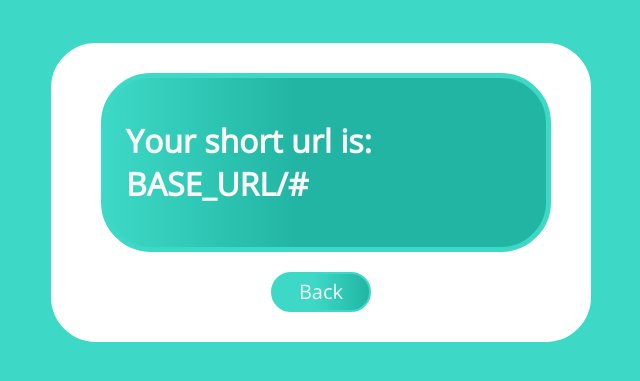
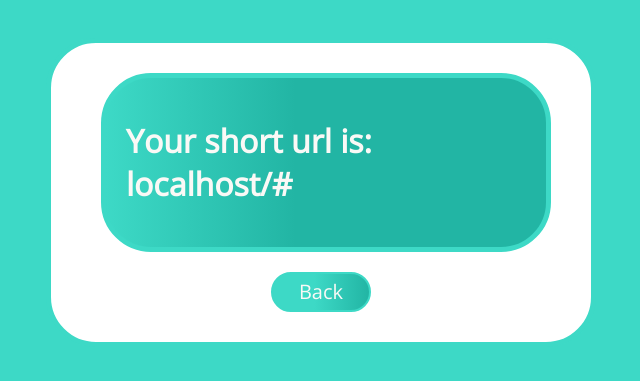
Before and after one commit to JosephAdamson/URL-Shortner, a Django app: template urlshort/templates/urlshort/created.html in a window 1280 px wide. Shown: the top 381 px of the page, without its empty margins (312-952 px from the left). Run offline with Django 4.2, Linux system fonts and the light colour scheme; the template is opened without the code that fills it: values that come from a table or form of the project are taken from there, others are empty; tables that the repository leaves empty hold one stand-in row (values such as "Sample post").

```diff
--- a/urlshort/templates/urlshort/created.html
+++ b/urlshort/templates/urlshort/created.html
@@ -26,7 +26,7 @@
            const element = document.querySelector('.result-container');
 
            // overwriting inner string
-           element.innerHTML = element.replace('BASE_URL', window?.location.host);
+           element.innerHTML = element.innerHTML.replace('BASE_URL', window?.location.host);
        };
        setBaseURL();
    </script>
```
